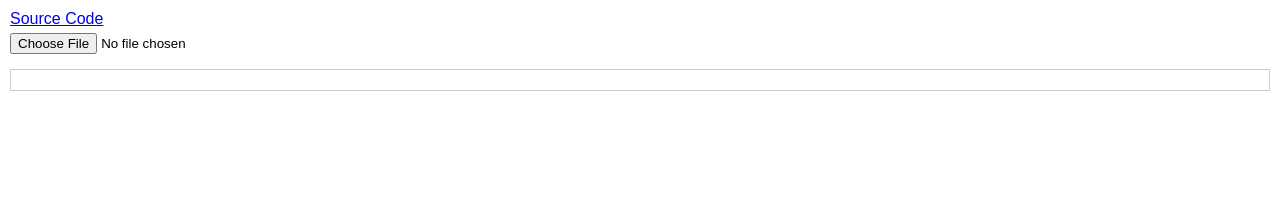
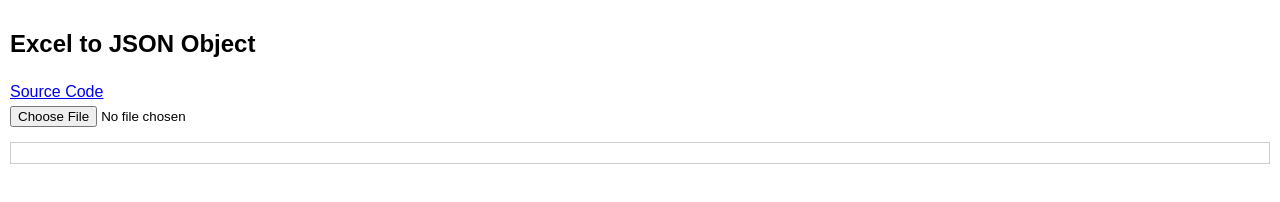
Before and after one commit to Agamya-Samuel/excelToJson, a plain HTML site: page index.html in a window 1280 px wide. Drawn offline with Linux system fonts and the light colour scheme.

Commit message:
Added heading.

```diff
--- a/index.html
+++ b/index.html
@@ -25,6 +25,7 @@
     </style>
 </head>
 <body>
+    <h2>Excel to JSON Object</h2>
     <a href="https://github.com/Agamya-Samuel/excelToJson" target="_blank">Source Code</a>
     <input type="file" id="file-input" />
     <div id="output"></div>
```
